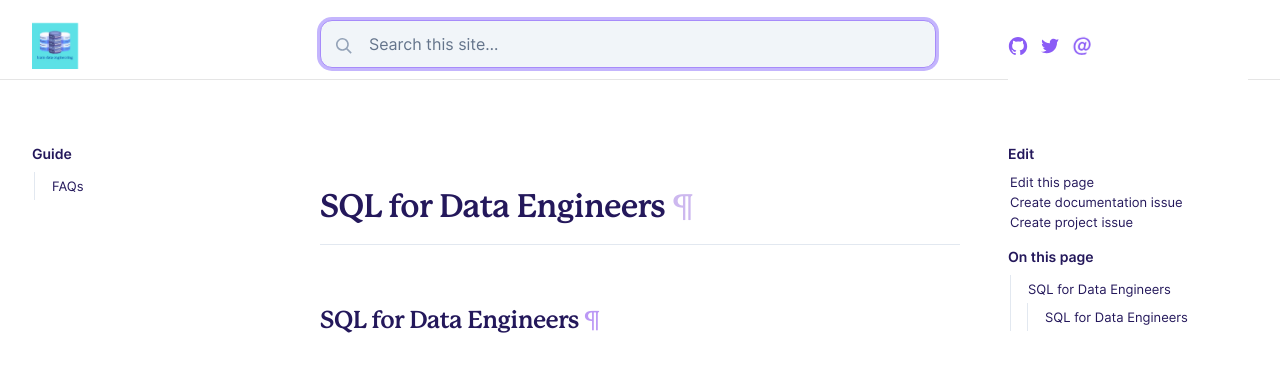
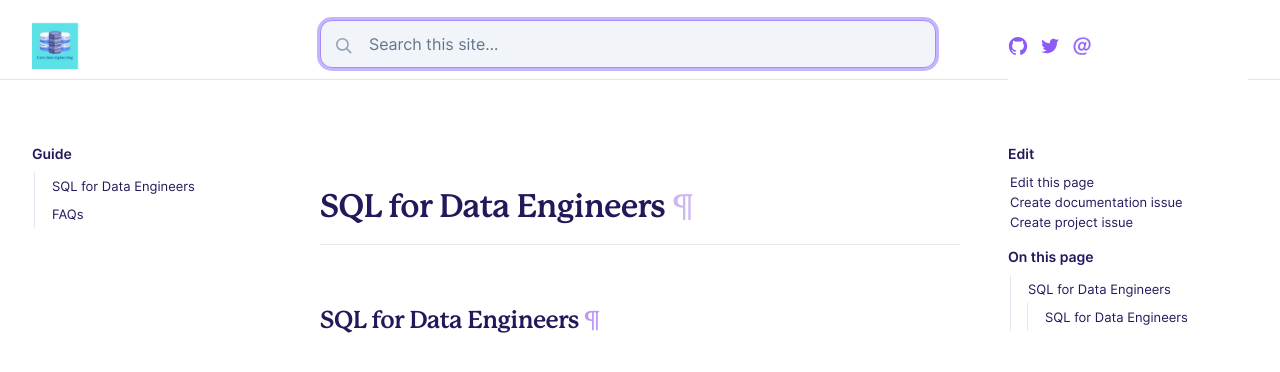
Before and after one commit to learndataengineering/learndataengineering.guide, a Jekyll site: the page built from _docs/sql-for-data-engineers.md, in a window 1280 px wide. Shown: the top 372 px of the page. Built offline with Jekyll 4.4.1, drawn with Linux system fonts in a browser that asks for light colours.

Commit message:
Add sql-for-data-engineers path in toc.yml

```diff
--- a/_data/toc.yml
+++ b/_data/toc.yml
@@ -1,8 +1,8 @@
 - title: Guide
   url: ""
   links:
-    # - title: "Getting Started"
-    #   url: "docs/getting-started"
+    - title: "SQL for Data Engineers"
+      url: "sql-for-data-engineers"
     #   children:
     #     - title: Features
     #       url: "docs/getting-started#getting-started"
```
